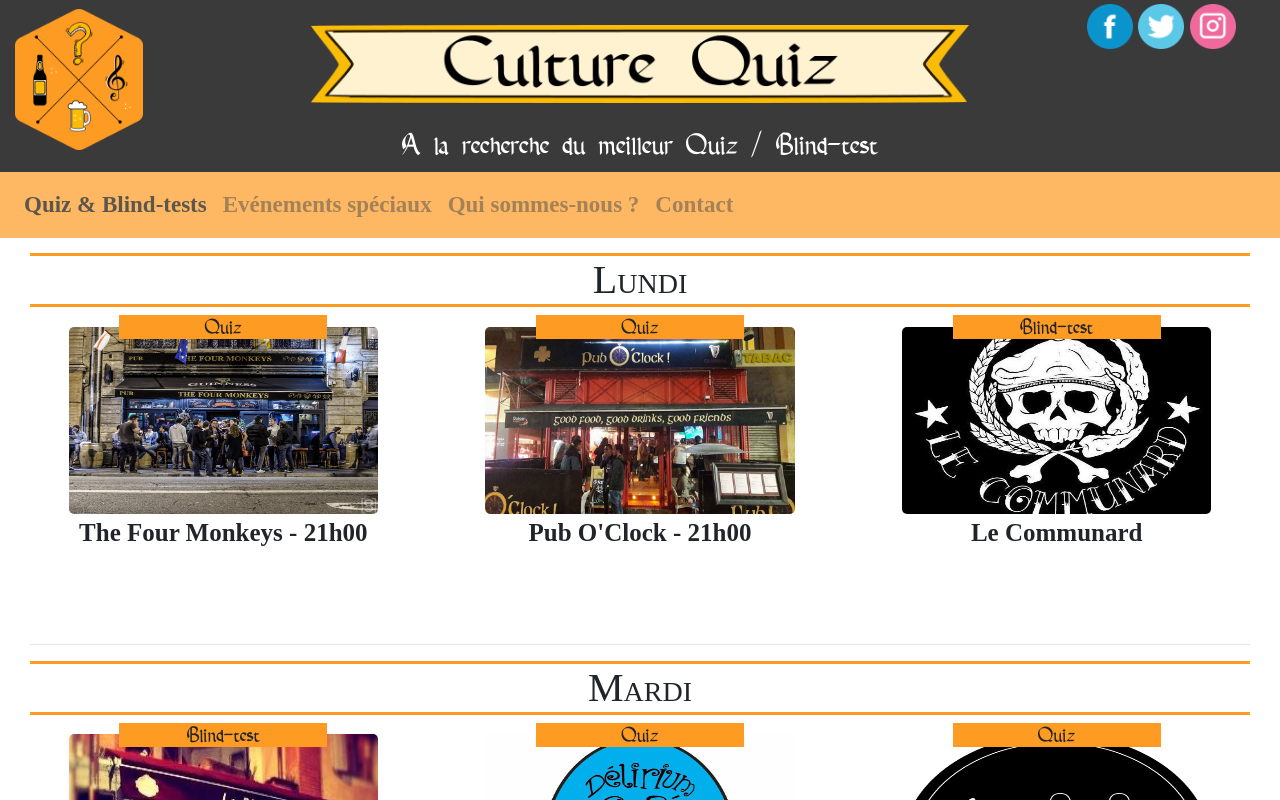
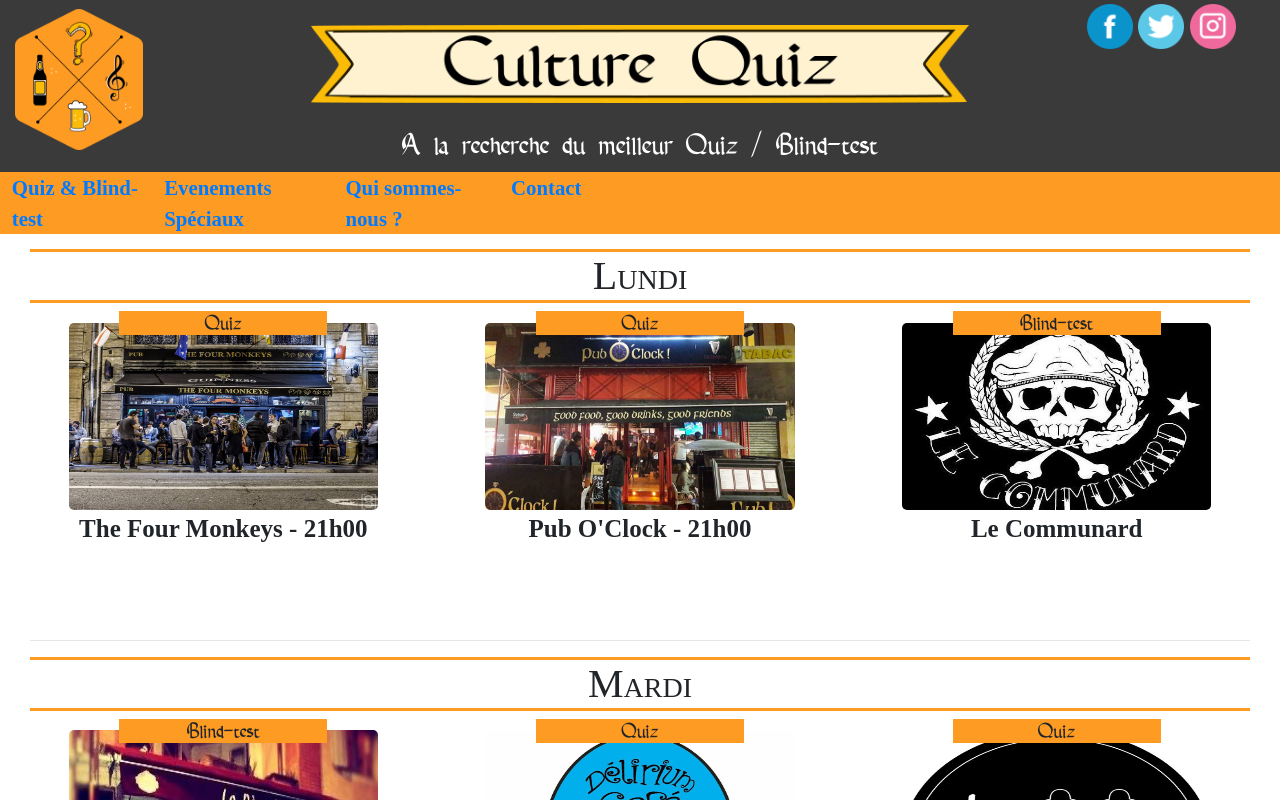
Before and after one commit to KhanaeLeff/culturequiz, an Angular app in the folder CultureQuiz/: page / in a window 1280 px wide. Shown: the top 800 px of the page. Built offline with nearby package versions, Linux system fonts and the light colour scheme; a web font is replaced by a local one.

Commit message:
delete bootstrap navbar and made homemade navbar

```diff
--- a/CultureQuiz/src/app/app.component.css
+++ b/CultureQuiz/src/app/app.component.css
@@ -41,16 +41,25 @@
   text-align: center;
 }
 
-.navbarcustom{
-  background-color: #fe9b23;
-  opacity: 0.70;
-  text-align: center;
+/* NavBar */
+.nav {
+  background-color:#fe9b23;
 }
 
-.nav-link{
+ul {
+    display: flex;
+    list-style-type: none;
+    margin: 0;
+    padding: 0;
+}
+
+li{
   font-family: 'Hipster';
-  font-size: 23px;
+  font-size: 1.3em;
   font-weight: bold;
+  color: white;
+  margin-left: 2%;
+  margin-right: 2%;
 }
 
 .days{
--- a/CultureQuiz/src/app/app.component.html
+++ b/CultureQuiz/src/app/app.component.html
@@ -16,8 +16,14 @@
   </div>
 </div>
 <!--NavBar-->
-<div>
-  <nav class="navbar navbar-expand-lg navbar-light navbarcustom">
+<div class="nav">
+  <ul>
+    <li><a href="default.asp">Quiz & Blind-test</a></li>
+    <li><a href="news.asp">Evenements Spéciaux</a></li>
+    <li><a href="contact.asp">Qui sommes-nous ?</a></li>
+    <li><a href="about.asp">Contact</a></li>
+  </ul>
+  <!-- <nav class="navbar navbar-expand-lg navbar-light navbarcustom">
     <button class="navbar-toggler" type="button" data-toggle="collapse" data-target="#navbarNavAltMarkup" aria-controls="navbarNavAltMarkup" aria-expanded="false" aria-label="Toggle navigation">
       <span class="navbar-toggler-icon"></span>
     </button>
@@ -29,7 +35,7 @@
         <a class="nav-item nav-link" href="#">Contact</a>
       </div>
     </div>
-  </nav>
+  </nav> -->
 </div>
 <!--Body-->
 <div class="container-fluid">
```
